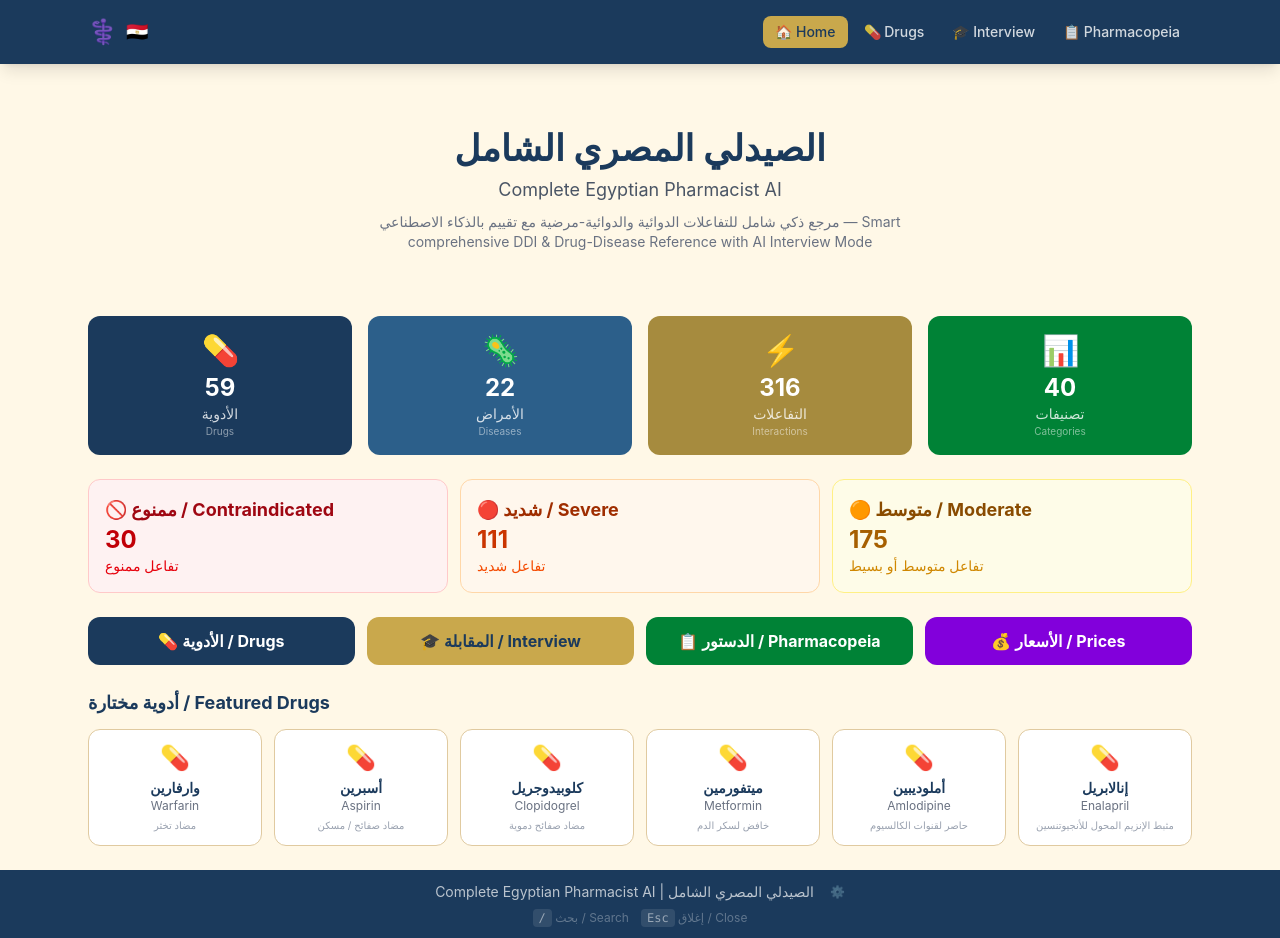
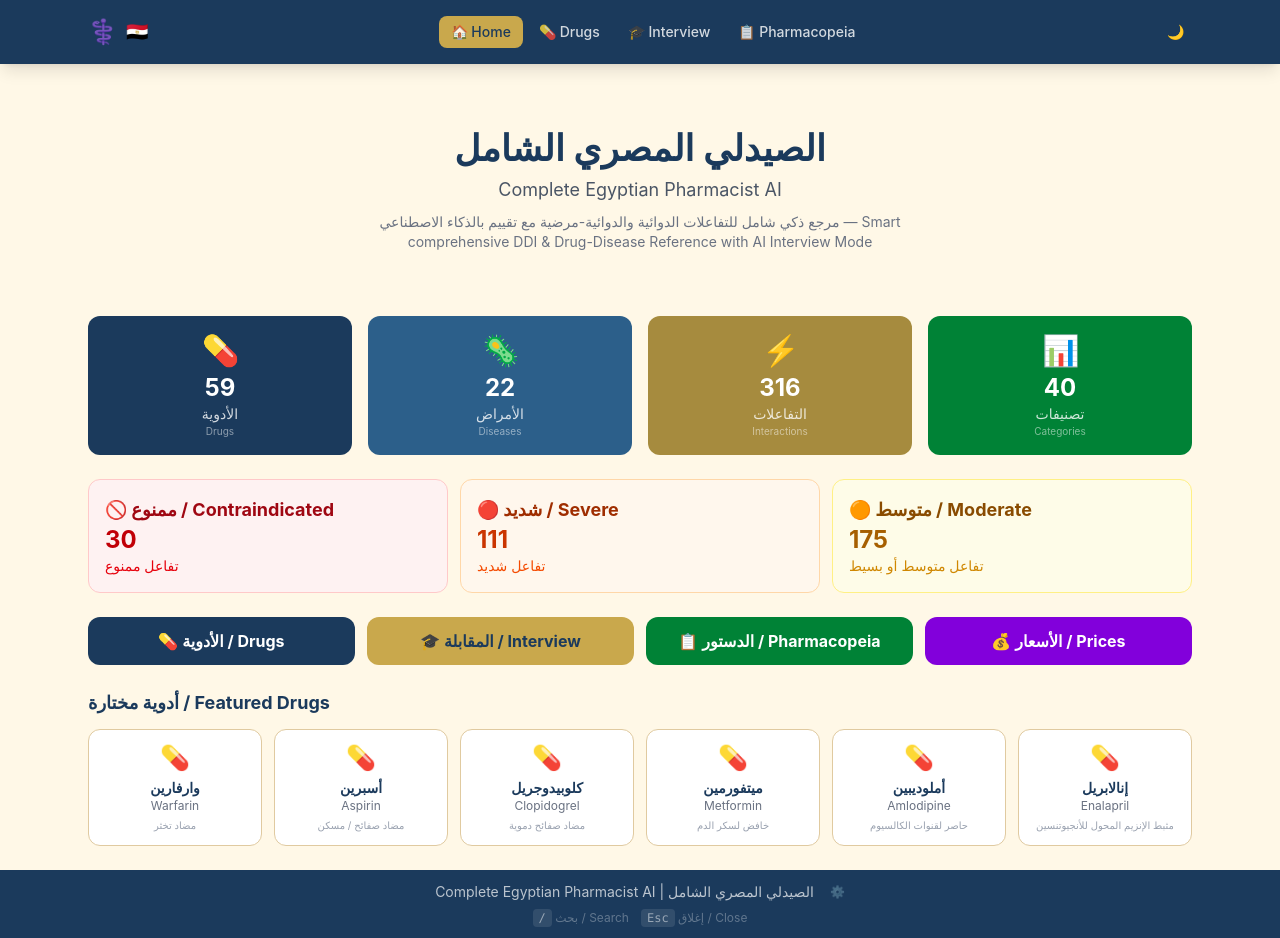
Before and after one commit to DR-MadaKamal/egyptian-pharmacist-ai, a React (Vite) app: page / in a window 1280 px wide. Built offline with nearby package versions, Linux system fonts and the light colour scheme.

Commit message:
ui: dark mode toggle with class-based switching (#47)

```diff
--- /dev/null
+++ b/src/components/DarkModeToggle.jsx
@@ -0,0 +1,22 @@
+import { useState, useEffect } from 'react'
+
+export default function DarkModeToggle() {
+  const [dark, setDark] = useState(() => {
+    try { return localStorage.getItem('dark-mode') === 'true' } catch { return false }
+  })
+
+  useEffect(() => {
+    document.documentElement.classList.toggle('dark', dark)
+    try { localStorage.setItem('dark-mode', dark) } catch {}
+  }, [dark])
+
+  return (
+    <button
+      onClick={() => setDark(d => !d)}
+      className="p-2 rounded-lg hover:bg-white/10 transition-colors text-sm"
+      title={dark ? 'الوضع النهاري / Light Mode' : 'الوضع الليلي / Dark Mode'}
+    >
+      {dark ? '☀️' : '🌙'}
+    </button>
+  )
+}
--- a/src/components/Navbar.jsx
+++ b/src/components/Navbar.jsx
@@ -1,4 +1,5 @@
 import { useState } from 'react'
+import DarkModeToggle from './DarkModeToggle.jsx'
 
 export default function Navbar({ tabs, activeTab, onTabChange }) {
   const [mobileOpen, setMobileOpen] = useState(false)
@@ -34,6 +35,8 @@ export default function Navbar({ tabs, activeTab, onTabChange }) {
             ))}
           </div>
 
+          <div className="flex items-center gap-1">
+            <DarkModeToggle />
             <button
               onClick={() => setMobileOpen(!mobileOpen)}
               className="md:hidden p-2 rounded-lg hover:bg-white/10"
@@ -45,6 +48,7 @@ export default function Navbar({ tabs, activeTab, onTabChange }) {
                 }
               </svg>
             </button>
+          </div>
         </div>
 
         <div
--- a/src/index.css
+++ b/src/index.css
@@ -1,4 +1,6 @@
 @import "tailwindcss";
+
+@custom-variant dark (&:where(.dark, .dark *));
 
 @theme {
   --color-gold: #C9A84C;
@@ -13,3 +15,8 @@
   --color-severity-moderate: #F57C00;
   --color-severity-minor: #FFA000;
 }
+
+.dark body {
+  background-color: #1a1a2e;
+  color: #e0e0e0;
+}
```
Lines whose indentation alone changed are shown as unchanged.
